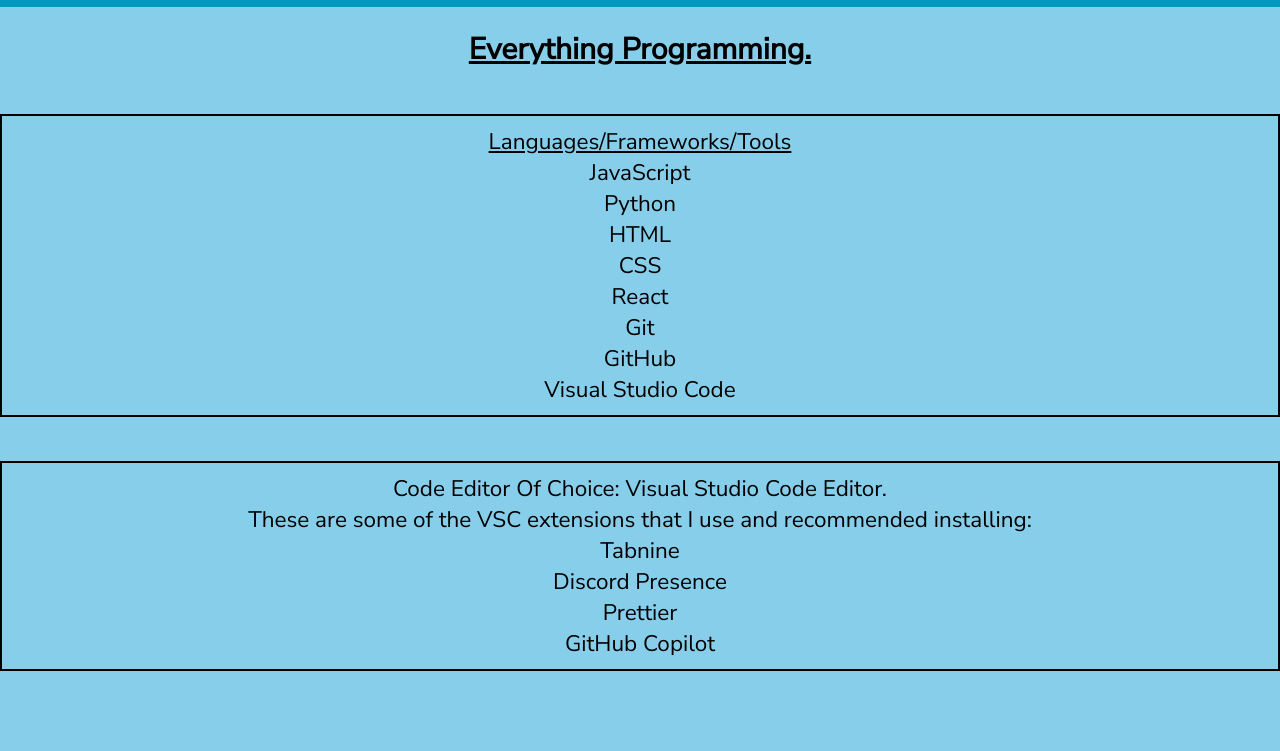
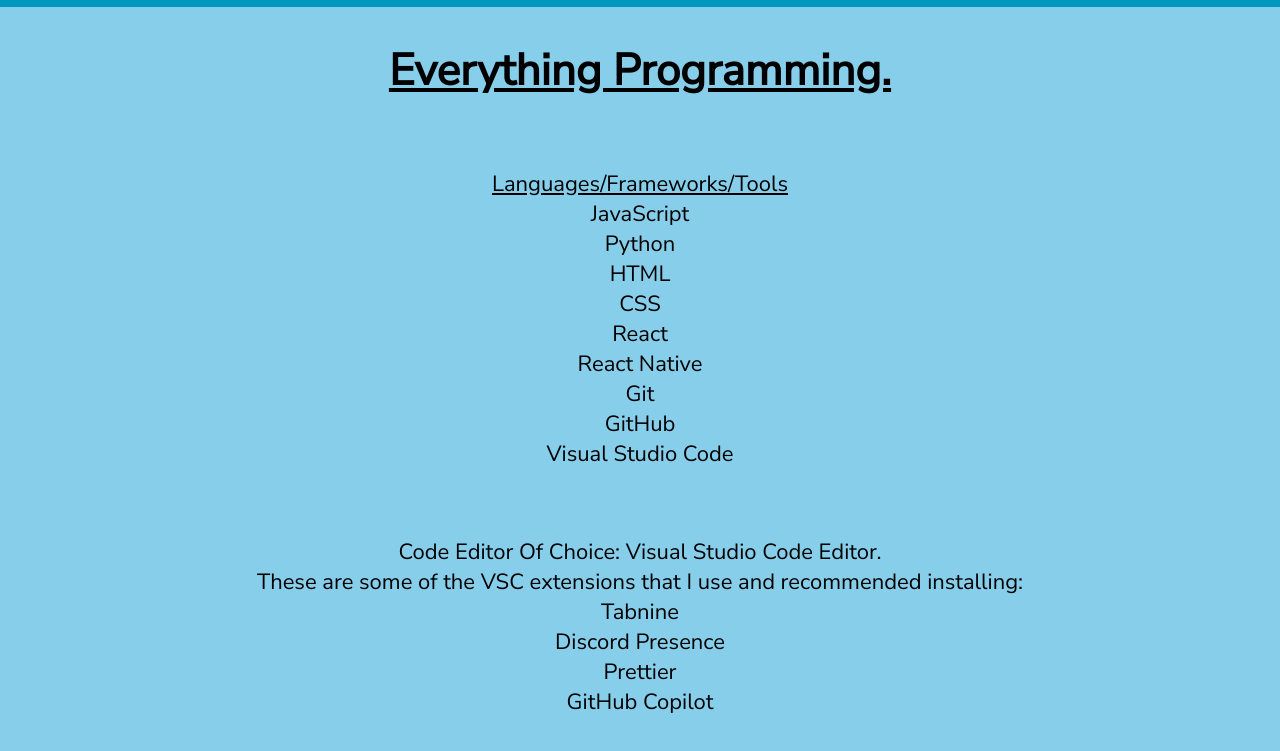
Before and after one commit to abhishek7h/website, a plain HTML site: page interests/programming.html in a window 1280 px wide. Shown: the part 37-788 px from the top of the page. Drawn offline with Linux system fonts and the light colour scheme.

Commit message:
edited programming.html and its styles

```diff
--- a/interests/programming.html
+++ b/interests/programming.html
@@ -45,7 +45,7 @@
       <h1><u>Everything Programming.</u></h1>
       <p>ㅤ</p>
       <p>ㅤ</p>
-      <div class="lang">
+
       <p><u>Languages/Frameworks/Tools</u></p>
       <ul>
         <li>JavaScript</li>
@@ -53,14 +53,13 @@
         <li>HTML</li>
         <li>CSS</li>
         <li>React</li>
+        <li>React Native</li>
         <li>Git</li>
         <li>GitHub</li>
         <li>Visual Studio Code</li>
       </ul>
-      </div>
       <p>ㅤ</p>
       <p>ㅤ</p>
-      <div class="code-editor">
       <p>Code Editor Of Choice: Visual Studio Code Editor.</p>
       <p>
         These are some of the VSC extensions that I use and recommended
@@ -73,7 +72,6 @@
         <li>GitHub Copilot</li>
       </ul>
     </div>
-    </div>
   </body>
   <script src="../main.js"></script>
 </html>
--- a/style.css
+++ b/style.css
@@ -167,26 +167,11 @@
 }
 
 /* PROGRAMMING PAGE */
-
-.lang {
-  padding: 10px;
-  border: 2px solid black;
-  font-size: 150%;
-  text-align: center;
-}
-
-.code-editor {
-  padding: 10px;
-  border: 2px solid black;
-  font-size: 150%;
-  text-align: center;
-}
-
 .programming {
-  font-size: 150%;
+  font-size: 220%;
   text-align: center;
   font-family: "Nunito Sans", sans-serif;
-  font: 10px;
+  font: 20px;
 }
 
 /* CREDITS PAGE */
```
Lines whose indentation alone changed are shown as unchanged.
